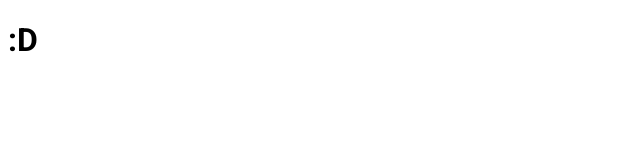
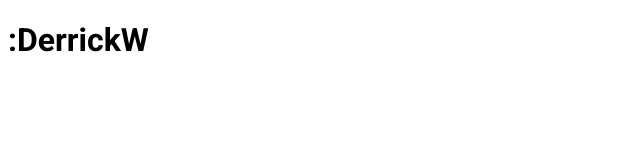
Before and after one commit to derrickwilliams/derrickwilliams.github.io, a website: page index.html in a window 1280 px wide. Shown: the whole page, without its empty margins (0-640 px from the left). Drawn offline with Linux system fonts and the light colour scheme.

Commit message:
Update index.html

```diff
--- a/index.html
+++ b/index.html
@@ -10,6 +10,6 @@
   </style>
 </head>
 <body>
-  <h1>:D</h1>
+  <h1>:DerrickW</h1>
 </body>
 </html>
```
